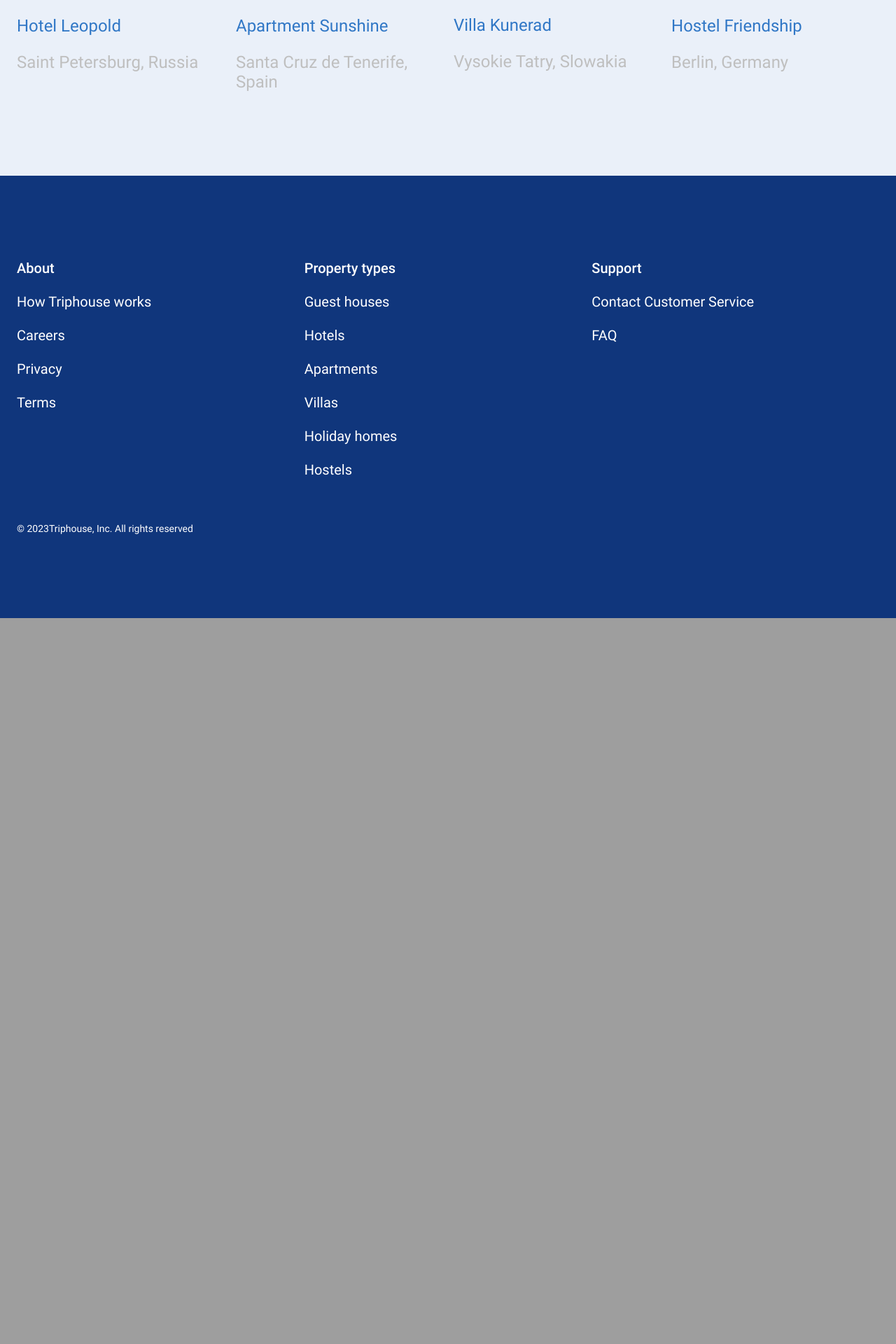
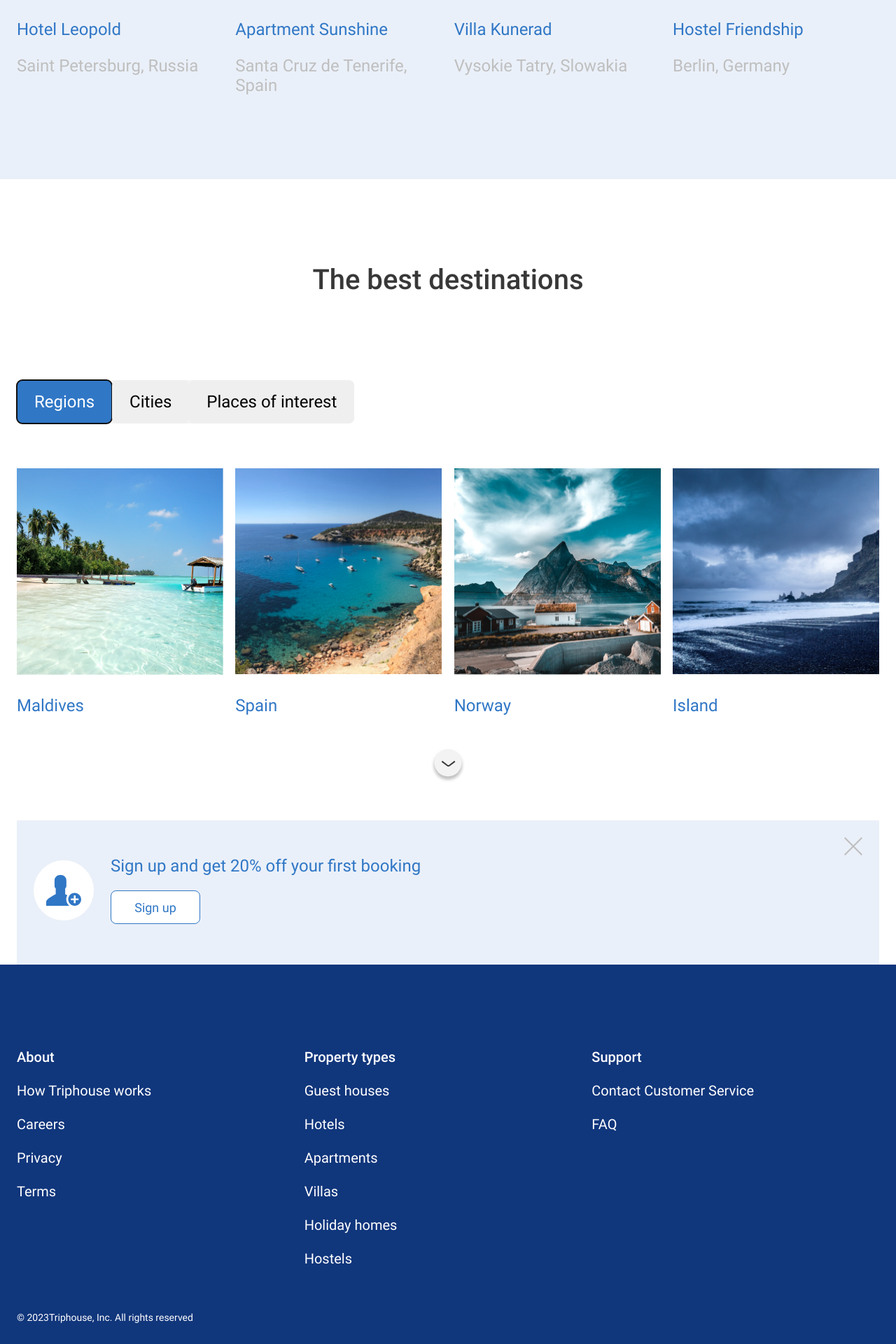
Before and after one commit to Moldish/if-html, a web app: file index.html in a window 1280 px wide. Shown: the part 1967-3887 px from the top of the page at 70% size. Before the commit the page ends 2850 px from the top, so only its background shows below. Run offline with its HTML, style and script files only (its server is not run), Linux system fonts and the light colour scheme.

Commit message:
Added destination and sign up section  to index.html, added animation to title highlight

```diff
--- a/index.html
+++ b/index.html
@@ -161,56 +161,180 @@
 			<div class="container">
 				<h2 class="title">Homes guests loves</h2>
 				<div class="homes__row">
-					<div class="homes__col col-4">
+					<figure class="homes__col col-4">
+						<div class="homes__col__photo">
 							<img
-							class="homes__photo"
+									class="homes__col__photo-png"
 									src="images/homes/hotel-leopold.png"
-							alt="hotel-leopold.png"
 									height=""
 									width=""
+									alt="hotel-leopold.png"
 							/>
-						<p>Hotel Leopold</p>
-						<p class="country">Saint Petersburg, Russia</p>
 						</div>
-					<div class="homes__col col-4">
-						<div class="homes__photo-arrow">
+						<figcaption>Hotel Leopold</figcaption>
+						<figcaption class="homes__caption">Saint Petersburg, Russia</figcaption>
+					</figure>
+					<figure class="homes__col col-4">
+						<div class="homes__col__photo">
 							<img
-								class="homes__photo"
+									class="homes__col__photo-png"
 									src="images/homes/apartment-sunshine.png"
-								alt="apartment-sunshine.png"
 									height=""
 									width=""
+									alt="apartment-sunshine.png"
 							/>
-							<div class="arrow arrow-mob"></div>
+							<div class="arrow arrow-mob">
+								<svg class="arrow-svg arrow-mob" width="48" height="48">
+									<use href="./images/svg-sprite.svg#arrow" />
+								</svg>
 							</div>
-						<p>Apartment Sunshine</p>
-						<p class="country">Santa Cruz de Tenerife, Spain</p>
 						</div>
-					<div class="homes__col col-4">
+						<figcaption>Apartment Sunshine</figcaption>
+						<figcaption class="homes__caption">
+							Santa Cruz de Tenerife, Spain
+						</figcaption>
+					</figure>
+					<figure class="homes__col col-4">
+						<div class="homes__col__photo">
 							<img
-							class="homes__photo"
+									class="homes__col__photo-png"
 									src="images/homes/villa-kunerad.png"
-							alt="villa-kunerad.png"
 									height=""
 									width=""
+									alt="villa-kunerad.png"
 							/>
-						<p>Villa Kunerad</p>
-						<p class="country">Vysokie Tatry, Slowakia</p>
 						</div>
-					<div class="homes__col col-4">
-						<div class="homes__photo-arrow">
+						<figcaption>Villa Kunerad</figcaption>
+						<figcaption class="homes__caption">Vysokie Tatry, Slowakia</figcaption>
+					</figure>
+					<figure class="homes__col col-4">
+						<div class="homes__col__photo">
 							<img
-								class="homes__photo"
+									class="homes__col__photo-png"
 									src="images/homes/hostel-friendship.png"
-								alt="hostel-friendship.png"
 									height=""
 									width=""
+									alt="hostel-friendship.png"
 							/>
-							<div class="arrow"></div>
+							<div class="arrow">
+								<svg class="arrow-svg" width="48" height="48">
+									<use href="./images/svg-sprite.svg#arrow" />
+								</svg>
 							</div>
-						<p>Hostel Friendship</p>
-						<p class="country">Berlin, Germany</p>
 						</div>
+						<figcaption>Hostel Friendship</figcaption>
+						<figcaption class="homes__caption">Berlin, Germany</figcaption>
+					</figure>
+				</div>
+			</div>
+		</section>
+		<section class="destinations">
+			<div class="container">
+				<h2 class="title">The best destinations</h2>
+				<div class="destination__controls">
+					<button class="destination__controls__btn" type="submit" autofocus>
+						Regions
+					</button>
+					<button class="destination__controls__btn" type="submit">
+						Cities
+					</button>
+					<button class="destination__controls__btn" type="submit">
+						Places
+						<span class="destination__controls__btn-desc">of interest</span>
+					</button>
+				</div>
+				<div class="destination__row">
+					<figure class="destination__col col-4">
+						<div>
+							<img
+									class="destination__col__img"
+									src="images/destinations/maldives.png"
+									height=""
+									width=""
+									alt="maldives.png"
+							/>
+						</div>
+						<figcaption class="destinations-caption">Maldives</figcaption>
+					</figure>
+					<figure class="destination__col col-4">
+						<div class="destination__col-arrow">
+							<img
+									class="destination__col__img"
+									src="images/destinations/spain.png"
+									height=""
+									width=""
+									alt="spain.png"
+							/>
+							<div class="arrow arrow-mob">
+								<svg class="arrow-svg arrow-mob" width="48" height="48">
+									<use href="./images/svg-sprite.svg#arrow" />
+								</svg>
+							</div>
+						</div>
+						<figcaption class="destinations-caption">Spain</figcaption>
+					</figure>
+					<figure class="destination__col col-4">
+						<div>
+							<img
+									class="destination__col__img"
+									src="images/destinations/norway.png"
+									height=""
+									width=""
+									alt="norway.png"
+							/>
+						</div>
+						<figcaption class="destinations-caption">Norway</figcaption>
+					</figure>
+					<figure class="destination__col col-4">
+						<div>
+							<img
+									class="destination__col__img"
+									src="images/destinations/island.png"
+									height=""
+									width=""
+									alt="island.png"
+							/>
+						</div>
+						<figcaption class="destinations-caption">Island</figcaption>
+					</figure>
+				</div>
+				<div class="destination__img__expand">
+					<div class="arrow">
+						<svg class="arrow-svg arrow-destination" width="48" height="48">
+							<use href="./images/svg-sprite.svg#arrow" />
+						</svg>
+					</div>
+				</div>
+
+				<div class="login">
+					<div class="login-img">
+						<svg width="86" height="86">
+							<use href="./images/svg-sprite.svg#login" />
+						</svg>
+					</div>
+					<div class="login__discount">
+						<span>Sign up and get 20% off your first booking</span>
+						<button class="sign-up-btn" type="submit">Sign up</button>
+					</div>
+					<div class="cross">
+						<svg width="26" height="26">
+							<use href="./images/svg-sprite.svg#cross" />
+						</svg>
+					</div>
+				</div>
+				<div class="login-mob">
+					<div class="cross cross-login">
+						<svg width="16" height="16">
+							<use href="./images/svg-sprite.svg#cross" />
+						</svg>
+					</div>
+					<div class="login__logo">
+						<svg width="54" height="11">
+							<use href="./images/svg-sprite.svg#logo" />
+						</svg>
+					</div>
+					<span>Sign up and get 20% off your first booking</span>
+					<span class="login-mob-install">Install</span>
 				</div>
 			</div>
 		</section>
--- a/styles/trip-house-styles.css
+++ b/styles/trip-house-styles.css
@@ -16,6 +16,7 @@
 	--text-main: #383838;
 	--text-secodary: #bfbfbf;
 	--bg-colour: #eaf0f9;
+	--stroke-colour: #f3f3f4;
 	--white: #ffffff;
 	--black: #000000;
 }
@@ -280,73 +292,164 @@
 	padding-bottom: 120px;
 	font-size: 24px;
 	font-weight: 400;
+	color: var(--accent-blue);
 }
 
 .homes__row {
 	display: flex;
 	justify-content: space-between;
-	color: var(--accent-blue);
-	position: relative;
 }
-.homes__photo-arrow {
-	max-height: 296px;
+
+.homes__col {
+	display: flex;
+	flex-direction: column;
+	gap: 24px;
+	padding-right: 16px;
+	width: fit-content;
+}
+
+.homes__col:last-child {
+	padding: unset;
+}
+
+.homes__col__photo {
 	position: relative;
 }
 
-.arrow:after {
-	content: '';
-	position: absolute;
-	right: -4.5px;
-	top: calc(50% - 6px);
-	width: 10px;
-	height: 10px;
-	border: 2px solid var(--text-main);
-	border-radius: 1px;
-	border-left: 0;
-	border-top: 0;
-	transform: rotate(315deg);
+.homes__col__photo-png {
+	width: 100%;
+	max-width: 295px;
+	height: 100%;
+	max-height: 295px;
+	aspect-ratio: 1 / 1;
 }
 
-.arrow:before {
-	content: '';
+.homes__caption {
+	color: var(--text-secodary);
+	max-width: 295px;
+	width: 100%;
+}
+
+.arrow-svg {
 	position: absolute;
-	right: -20px;
-	top: calc(50% - 20px);
-	background: #f3f3f4;
-	box-shadow: 0 4px 4px 0 rgb(0 0 0/ 0.25);
-	width: 40px;
-	height: 40px;
-	border-radius: 50%;
+	right: -24px;
+	top: calc(50% - 24px);
+	transform: rotate(-90deg);
 }
 
 .arrow-mob {
 	display: none;
 }
 
-.homes__col {
-	width: 100%;
-	display: flex;
-	flex-direction: column;
-	gap: 24px;
-	padding: 0 8px;
+/*destinations-section*/
+
+.destinations {
+	font-size: 24px;
+	color: var(--accent-blue);
 }
 
-.homes__col:first-child {
-	padding-left: unset;
+.destination__controls {
+	width: fit-content;
+	display: flex;
+	border-radius: 8px;
+	background-color: var(--stroke-colour);
+	color: var(--black);
+	margin-bottom: 64px;
 }
 
-.homes__col:last-child {
+.destination__controls__btn {
+	font-size: 24px;
+	font-family: 'Roboto', sans-serif;
+	appearance: none;
+	border: none;
+	padding: 17px 25px;
+	border-radius: 8px;
+}
+
+.destination__controls__btn:focus {
+	background-color: var(--accent-blue);
+	color: var(--white);
+}
+
+.destination__row {
+	display: flex;
+	justify-content: space-between;
+	position: relative;
+}
+
+.destination__col {
+	display: flex;
+	width: fit-content;
+	flex-direction: column;
+	max-width: fit-content;
+	padding: 0 16px 48px 0;
+}
+
+.destination__col:last-child {
 	padding-right: unset;
 }
 
-.homes__photo {
+.destination__col__img {
 	width: 100%;
-	max-width: 296px;
+	max-width: 295px;
+	height: 100%;
+	max-height: 295px;
 	aspect-ratio: 1 / 1;
 }
 
-.country {
-	color: var(--text-secodary);
+.destinations-caption {
+	padding-top: 24px;
+	max-width: min-content;
+}
+
+.destination__img__expand {
+	display: flex;
+	justify-content: space-around;
+	padding-bottom: 48px;
+}
+
+.arrow-destination {
+	position: unset;
+	transform: rotate(0deg);
+}
+
+
+.login {
+	display: flex;
+	background-color: var(--bg-colour);
+	justify-content: space-between;
+}
+
+.login-img {
+	padding: 57px 24px;
+}
+
+.login__discount {
+	display: flex;
+	flex-direction: column;
+	gap: 21px;
+	padding: 51px 0;
+	width: 100%;
+}
+
+.sign-up-btn {
+	appearance: none;
+	border-radius: 8px;
+	background-color: var(--white);
+	width: 128px;
+	height: 48px;
+	border: 1px solid var(--accent-blue);
+	font-family: 'Roboto', sans-serif;
+	font-size: 18px;
+	color: var(--accent-blue);
+}
+
+.cross {
+	padding: 24px;
+}
+
+.login-mob {
+	display: none;
 }
 
 /*footer-section*/
```
Also changed, not shown: other parts of styles/trip-house-styles.css (+102 -14 lines), images/destinations/island.png (added), images/destinations/maldives.png (added), images/destinations/norway.png (added), images/destinations/spain.png (added), images/svg-sprite.svg. Lines whose indentation alone changed are shown as unchanged.
